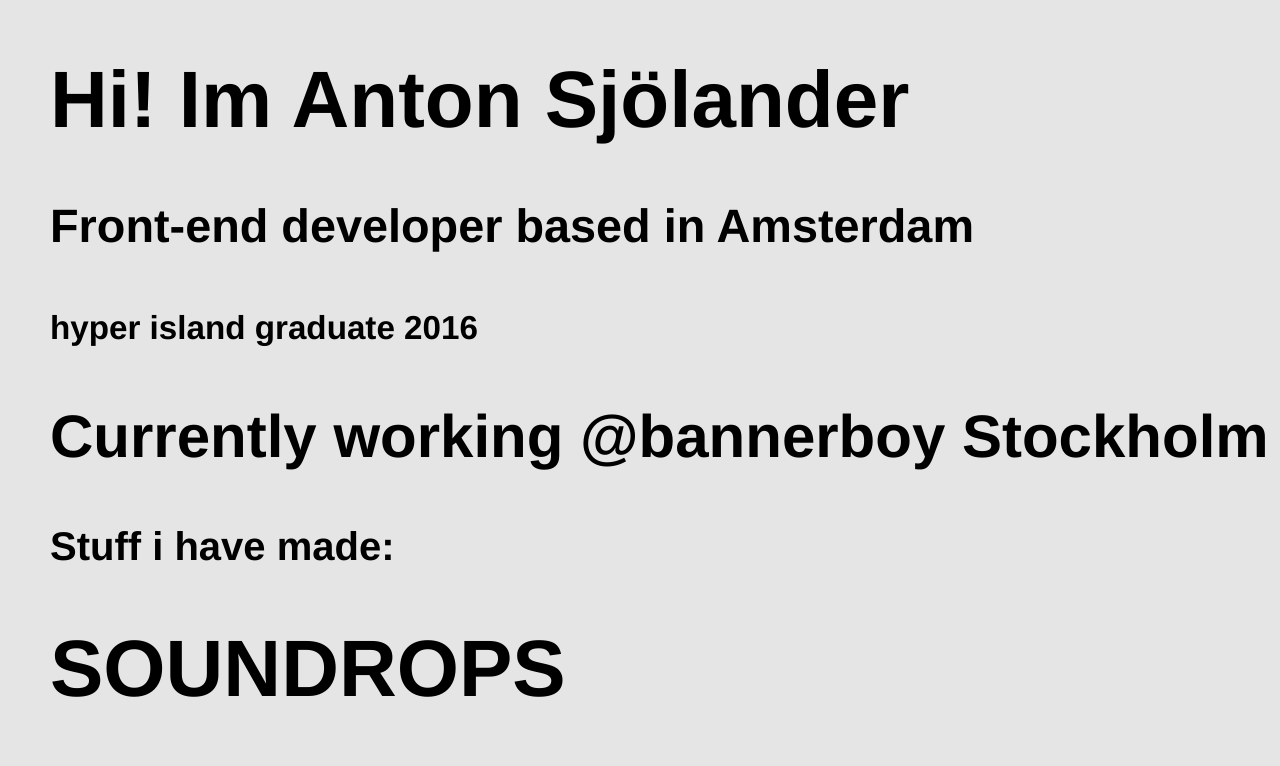
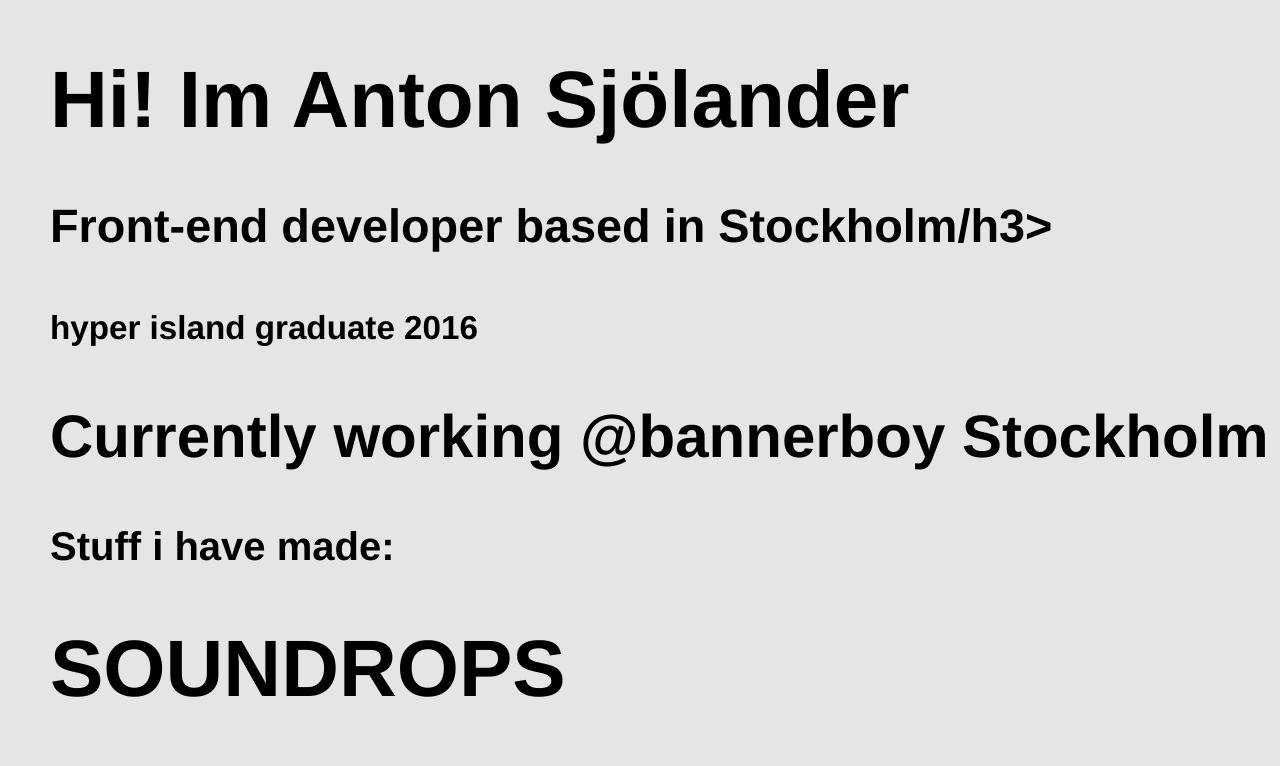
Before and after one commit to antonsjolander/antonsjolander.github.io, a plain HTML site: page index.html in a window 1280 px wide. Shown: the top 766 px of the page. Drawn offline with Linux system fonts and the light colour scheme.

Commit message:
Changed AMS to STO

```diff
--- a/index.html
+++ b/index.html
@@ -62,7 +62,7 @@
 <body>
 	<div class="wrapper">
 	<h1>Hi! Im Anton Sjölander</h1>
-	<h3>Front-end developer based in Amsterdam</h3>
+	<h3>Front-end developer based in Stockholm/h3>
 	<h5>hyper island graduate 2016</h5>
 	<h2>Currently working @<a href="http://bannerboy.com/">bannerboy</a> Stockholm</h2>
 	<h4>Stuff i have made:</h4>
```
